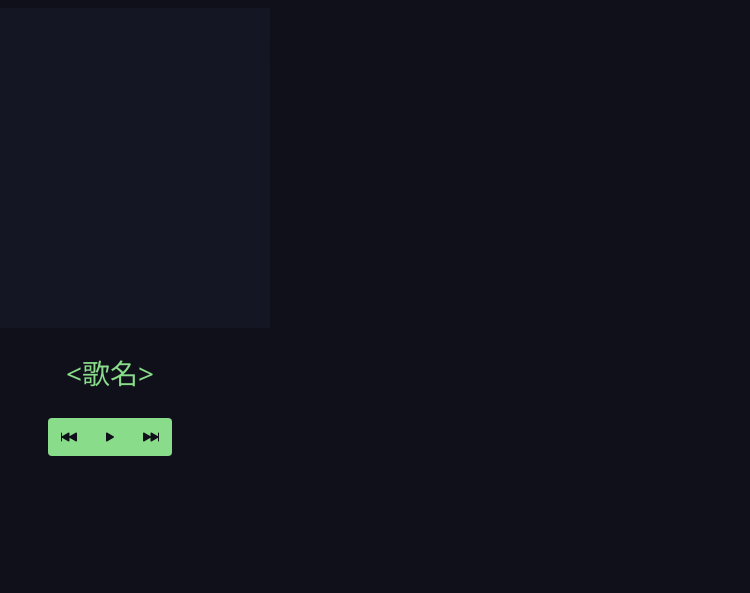
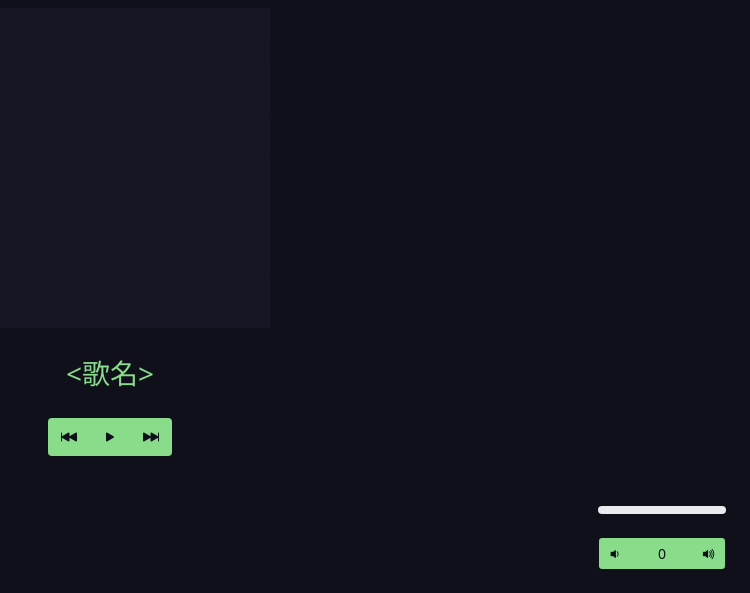
Before and after one commit to DanTNC/ibelieve, a website: page view/player.html in a window 1280 px wide. Shown: the part 207-800 px from the top of the page, without its empty margins (530-1280 px from the left). Drawn offline with nearby package versions, Linux system fonts and the light colour scheme.

Commit message:
[Feature] add volume control and album image backgroud

```diff
--- a/public/css/player.css
+++ b/public/css/player.css
@@ -5,6 +5,10 @@
 
 #user-image {
     width: 30px;
+}
+
+#album-image-container {
+    width: 40vh;
 }
 
 #album-image {
@@ -17,10 +21,17 @@
 }
 
 #volume-box {
-    bottom: 1vh;
-    right: 1vh;
+    bottom: 3vh;
+    right: 3vh;
+}
+
+#volume-box .progress {
+    width: 10vw;
+    height: 1vh;
+    padding: 0;
 }
 
 #volume {
-    width: 20vw;
+    pointer-events: none;
+    width: 5vw;
 }
--- a/public/js/player.js
+++ b/public/js/player.js
@@ -73,6 +73,14 @@ const registerPlayerUIListeners = (player) => {
 
     $("#nextTrack").click(() => {
         player.nextTrack()
+    })
+
+    $("#volume-down").click(() => {
+        ibelieve_player.setVolume(Math.max(app.volume - 10, 0) / 100)
+    })
+
+    $("#volume-up").click(() => {
+        ibelieve_player.setVolume(Math.min(app.volume + 10, 100) / 100)
     })
 }
 
--- a/view/player.html
+++ b/view/player.html
@@ -20,8 +20,23 @@
                 <span class="ms-2 d-inline align-middle">{{ name }}({{ email }})</span>
             </div>
         </div>
-        <div class="row position-absolute m-0" id="volume-box">
-            <!-- <input type="range" class="custom-range m-0 p-3" min="0" max="100" step="1" id="volume"> -->
+        <div class="row position-absolute m-0 align-items-center" id="volume-box">
+            <div class="col p-0">
+                <div class="progress">
+                    <div class="progress-bar bg-main" v-bind:style="{ width: String(volume) + '%'}"></div>
+                </div>
+                <div class="btn-group btn-group-sm mt-4" role="group">
+                    <button class="btn btn-main bg-main" id="volume-down">
+                        <i class="bi bi-volume-down-fill text-background"></i>
+                    </button>
+                    <button class="btn btn-main bg-main" id="volume">
+                        {{ volume }}
+                    </button>
+                    <button class="btn btn-main bg-main" id="volume-up">
+                        <i class="bi bi-volume-up-fill text-background"></i>
+                    </button>
+                </div>
+            </div>
         </div>
         <div class="row" id="player">
             <div class="col align-self-center">
@@ -31,11 +46,12 @@
                     </div>
                 </div>
                 <div class="row">
-                    <img class="m-auto" id="album-image" v-bind:src="album_image"/>
+                    <div class="bg-light-background m-auto p-0" id="album-image-container">
+                        <img id="album-image" v-bind:src="album_image"/>
+                    </div>
                 </div>
                 <div class="row mt-4">
                     <span class="fs-3">{{ track_name }}</span>
-                    <!-- <span class="fs-4">音量: {{ volume }}%</span> -->
                 </div>
                 <div class="row mt-4">
                     <div class="btn-toolbar justify-content-center" role="toolbar">
```
